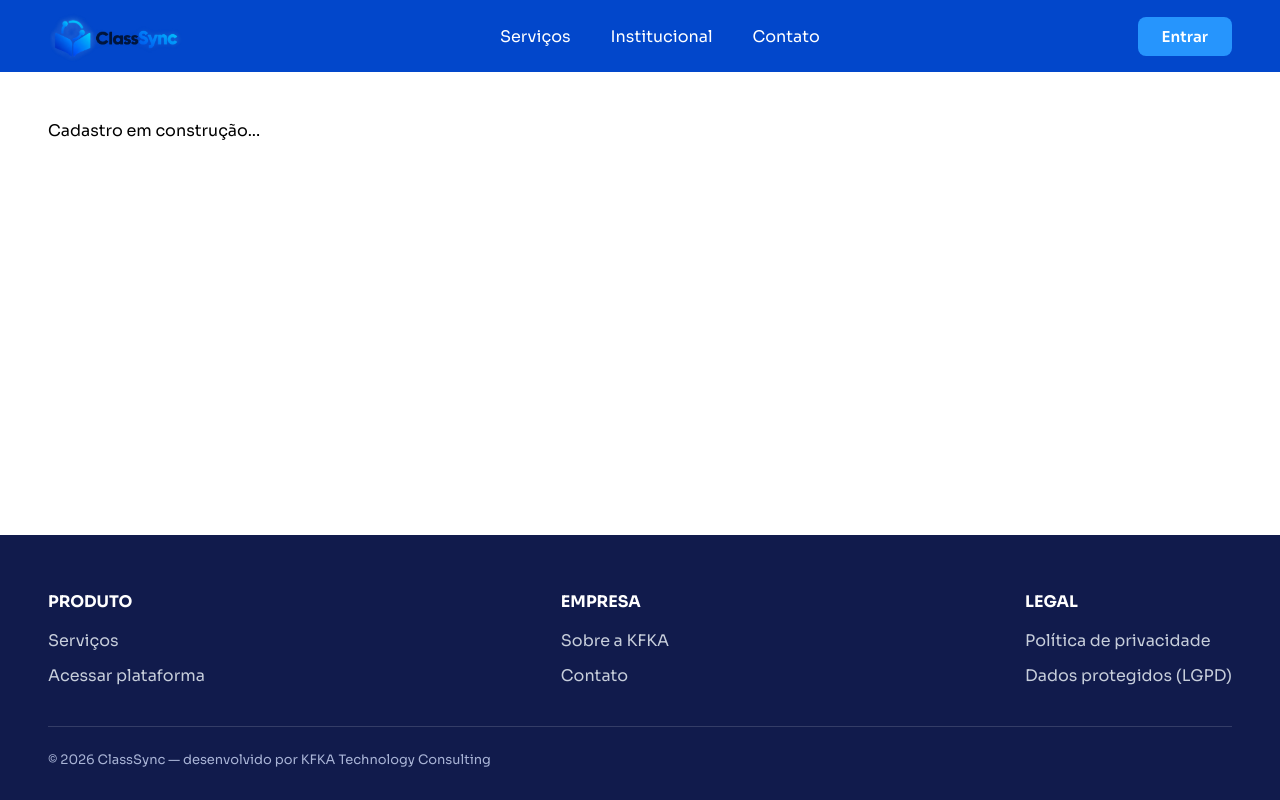
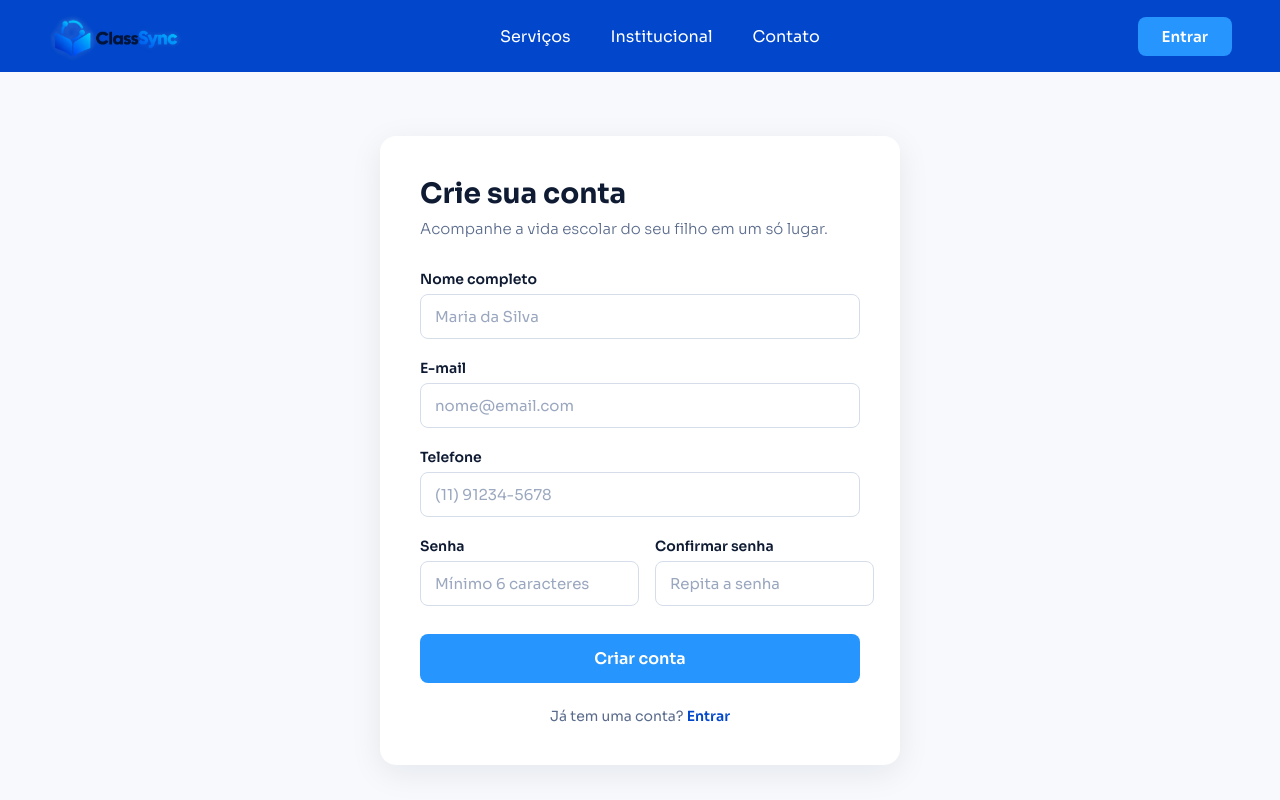
Before and after one commit to 2026-2-NADS2/Projeto17, a React app in the folder src/Entrega 1/Frontend/: page /cadastro in a window 1280 px wide. Shown: the top 800 px of the page. Built offline with nearby package versions, Linux system fonts and the light colour scheme; the HTML template or start-up script is replaced by a standard one.

Commit message:
feat: cria tela de cadastro com validação

```diff
--- /dev/null
+++ b/src/Entrega 1/Frontend/src/components/CampoFormulario/CampoFormulario.css
@@ -0,0 +1,49 @@
+.campo-formulario {
+  display: flex;
+  flex-direction: column;
+  gap: 6px;
+}
+
+.campo-label {
+  font-family: 'Sora', sans-serif;
+  font-weight: 600;
+  font-size: 14px;
+  color: #0F1B33;
+}
+
+.campo-input {
+  font-family: 'Sora', sans-serif;
+  font-weight: 400;
+  font-size: 15px;
+  color: #0F1B33;
+  padding: 12px 14px;
+  border: 1.5px solid #D5DDEB;
+  border-radius: 8px;
+  background-color: #ffffff;
+  outline: none;
+  transition: border-color 0.2s, box-shadow 0.2s;
+}
+
+.campo-input::placeholder {
+  color: #9AA7BF;
+}
+
+.campo-input:focus {
+  border-color: #2695FD;
+  box-shadow: 0 0 0 3px rgba(38, 149, 253, 0.15);
+}
+
+.campo-input--erro {
+  border-color: #D93025;
+}
+
+.campo-input--erro:focus {
+  border-color: #D93025;
+  box-shadow: 0 0 0 3px rgba(217, 48, 37, 0.15);
+}
+
+.campo-erro {
+  font-family: 'Sora', sans-serif;
+  font-size: 13px;
+  color: #D93025;
+}
--- /dev/null
+++ b/src/Entrega 1/Frontend/src/components/CampoFormulario/CampoFormulario.jsx
@@ -0,0 +1,41 @@
+import './CampoFormulario.css';
+
+function CampoFormulario({
+  label,
+  id,
+  type = 'text',
+  value,
+  onChange,
+  erro,
+  placeholder,
+  autoComplete,
+}) {
+  return (
+    <div className="campo-formulario">
+      <label htmlFor={id} className="campo-label">
+        {label}
+      </label>
+
+      <input
+        id={id}
+        name={id}
+        type={type}
+        value={value}
+        onChange={onChange}
+        placeholder={placeholder}
+        autoComplete={autoComplete}
+        className={`campo-input ${erro ? 'campo-input--erro' : ''}`}
+        aria-invalid={erro ? 'true' : 'false'}
+        aria-describedby={erro ? `${id}-erro` : undefined}
+      />
+
+      {erro && (
+        <span id={`${id}-erro`} className="campo-erro">
+          {erro}
+        </span>
+      )}
+    </div>
+  );
+}
+
+export default CampoFormulario;
--- /dev/null
+++ b/src/Entrega 1/Frontend/src/pages/Cadastro/Cadastro.css
@@ -0,0 +1,99 @@
+.cadastro {
+  background-color: #F7F9FC;
+  display: flex;
+  justify-content: center;
+  align-items: center;
+  padding: 64px 24px;
+  font-family: 'Sora', sans-serif;
+}
+
+.cadastro-card {
+  width: 100%;
+  max-width: 520px;
+  background-color: #ffffff;
+  padding: 40px;
+  border-radius: 16px;
+  box-shadow: 0 8px 32px rgba(15, 27, 51, 0.08);
+}
+
+.cadastro-titulo {
+  font-weight: 700;
+  font-size: 28px;
+  color: #0F1B33;
+  margin: 0 0 8px;
+}
+
+.cadastro-subtitulo {
+  font-weight: 300;
+  font-size: 15px;
+  color: #5A6B8C;
+  margin: 0 0 32px;
+}
+
+.cadastro-form {
+  display: flex;
+  flex-direction: column;
+  gap: 20px;
+}
+
+.cadastro-linha {
+  display: grid;
+  grid-template-columns: 1fr 1fr;
+  gap: 16px;
+}
+
+.cadastro-btn {
+  margin-top: 8px;
+  background-color: #2695FD;
+  color: #ffffff;
+  font-family: 'Sora', sans-serif;
+  font-weight: 600;
+  font-size: 16px;
+  padding: 14px;
+  border: none;
+  border-radius: 8px;
+  cursor: pointer;
+  transition: opacity 0.2s;
+}
+
+.cadastro-btn:hover {
+  opacity: 0.9;
+}
+
+.cadastro-btn:disabled {
+  opacity: 0.6;
+  cursor: not-allowed;
+}
+
+.cadastro-alerta {
+  background-color: #FDECEA;
+  color: #B3261E;
+  border: 1px solid #F5C2BE;
+  padding: 12px 16px;
+  border-radius: 8px;
+  font-size: 14px;
+  margin-bottom: 20px;
+}
+
+.cadastro-rodape {
+  text-align: center;
+  margin: 24px 0 0;
+  font-size: 14px;
+  color: #5A6B8C;
+}
+
+.cadastro-rodape a {
+  color: #0247CB;
+  font-weight: 600;
+}
+
+/* Celular: campos de senha um embaixo do outro */
+@media (max-width: 560px) {
+  .cadastro-card {
+    padding: 28px 20px;
+  }
+
+  .cadastro-linha {
+    grid-template-columns: 1fr;
+  }
+}
--- a/src/Entrega 1/Frontend/src/pages/Cadastro/Cadastro.jsx
+++ b/src/Entrega 1/Frontend/src/pages/Cadastro/Cadastro.jsx
@@ -1,5 +1,184 @@
+import { useState } from 'react';
+import { Link, useNavigate } from 'react-router-dom';
+import CampoFormulario from '../../components/CampoFormulario/CampoFormulario';
+import { cadastrarUsuario } from '../../services/usuarioService';
+import './Cadastro.css';
+
+const estadoInicial = {
+  nome: '',
+  email: '',
+  telefone: '',
+  senha: '',
+  confirmarSenha: '',
+};
+
+// Função pura: recebe os dados e devolve um objeto só com os campos que têm erro
+function validar(dados) {
+  const erros = {};
+  const regexEmail = /^[^\s@]+@[^\s@]+\.[^\s@]+$/;
+  const digitosTelefone = dados.telefone.replace(/\D/g, '');
+
+  if (!dados.nome.trim()) {
+    erros.nome = 'Informe seu nome completo.';
+  } else if (dados.nome.trim().length < 3) {
+    erros.nome = 'O nome precisa ter pelo menos 3 letras.';
+  }
+
+  if (!dados.email.trim()) {
+    erros.email = 'Informe seu e-mail.';
+  } else if (!regexEmail.test(dados.email.trim())) {
+    erros.email = 'Digite um e-mail válido (ex: nome@email.com).';
+  }
+
+  if (!digitosTelefone) {
+    erros.telefone = 'Informe seu telefone.';
+  } else if (digitosTelefone.length < 10 || digitosTelefone.length > 11) {
+    erros.telefone = 'Digite o DDD + número (10 ou 11 dígitos).';
+  }
+
+  if (!dados.senha) {
+    erros.senha = 'Crie uma senha.';
+  } else if (dados.senha.length < 6) {
+    erros.senha = 'A senha precisa ter pelo menos 6 caracteres.';
+  }
+
+  if (!dados.confirmarSenha) {
+    erros.confirmarSenha = 'Confirme sua senha.';
+  } else if (dados.confirmarSenha !== dados.senha) {
+    erros.confirmarSenha = 'As senhas não coincidem.';
+  }
+
+  return erros;
+}
+
 function Cadastro() {
-  return <div style={{ padding: 48 }}>Cadastro em construção...</div>;
+  const [dados, setDados] = useState(estadoInicial);
+  const [erros, setErros] = useState({});
+  const [enviando, setEnviando] = useState(false);
+  const [erroServidor, setErroServidor] = useState('');
+  const navigate = useNavigate();
+
+  function handleChange(evento) {
+    const { name, value } = evento.target;
+    setDados((anterior) => ({ ...anterior, [name]: value }));
+
+    // Se o campo tinha erro, some assim que a pessoa começa a corrigir
+    if (erros[name]) {
+      setErros((anterior) => ({ ...anterior, [name]: '' }));
+    }
+  }
+
+  async function handleSubmit(evento) {
+    evento.preventDefault();
+    setErroServidor('');
+
+    const errosEncontrados = validar(dados);
+    setErros(errosEncontrados);
+
+    // Se existe qualquer erro, para aqui e não envia nada ao backend
+    if (Object.keys(errosEncontrados).length > 0) return;
+
+    setEnviando(true);
+    try {
+      await cadastrarUsuario({
+        nome: dados.nome.trim(),
+        email: dados.email.trim().toLowerCase(),
+        telefone: dados.telefone.replace(/\D/g, ''),
+        senha: dados.senha,
+      });
+      navigate('/entrar', { state: { cadastroRealizado: true } });
+    } catch (erro) {
+      setErroServidor(
+        erro.response?.data?.mensagem ||
+          'Não foi possível concluir o cadastro. Tente novamente.'
+      );
+    } finally {
+      setEnviando(false);
+    }
+  }
+
+  return (
+    <section className="cadastro">
+      <div className="cadastro-card">
+        <h1 className="cadastro-titulo">Crie sua conta</h1>
+        <p className="cadastro-subtitulo">
+          Acompanhe a vida escolar do seu filho em um só lugar.
+        </p>
+
+        {erroServidor && (
+          <div className="cadastro-alerta" role="alert">
+            {erroServidor}
+          </div>
+        )}
+
+        <form className="cadastro-form" onSubmit={handleSubmit} noValidate>
+          <CampoFormulario
+            label="Nome completo"
+            id="nome"
+            value={dados.nome}
+            onChange={handleChange}
+            erro={erros.nome}
+            placeholder="Maria da Silva"
+            autoComplete="name"
+          />
+
+          <CampoFormulario
+            label="E-mail"
+            id="email"
+            type="email"
+            value={dados.email}
+            onChange={handleChange}
+            erro={erros.email}
+            placeholder="nome@email.com"
+            autoComplete="email"
+          />
+
+          <CampoFormulario
+            label="Telefone"
+            id="telefone"
+            type="tel"
+            value={dados.telefone}
+            onChange={handleChange}
+            erro={erros.telefone}
+            placeholder="(11) 91234-5678"
+            autoComplete="tel"
+          />
+
+          <div className="cadastro-linha">
+            <CampoFormulario
+              label="Senha"
+              id="senha"
+              type="password"
+              value={dados.senha}
+              onChange={handleChange}
+              erro={erros.senha}
+              placeholder="Mínimo 6 caracteres"
+              autoComplete="new-password"
+            />
+
+            <CampoFormulario
+              label="Confirmar senha"
+              id="confirmarSenha"
+              type="password"
+              value={dados.confirmarSenha}
+              onChange={handleChange}
+              erro={erros.confirmarSenha}
+              placeholder="Repita a senha"
+              autoComplete="new-password"
+            />
+          </div>
+
+          <button type="submit" className="cadastro-btn" disabled={enviando}>
+            {enviando ? 'Cadastrando...' : 'Criar conta'}
+          </button>
+        </form>
+
+        <p className="cadastro-rodape">
+          Já tem uma conta? <Link to="/entrar">Entrar</Link>
+        </p>
+      </div>
+    </section>
+  );
 }
 
 export default Cadastro;
```
Also changed, not shown: src/Entrega 1/Frontend/src/services/UsuarioService.js (added), src/Entrega 1/Frontend/src/services/api.js (added).
